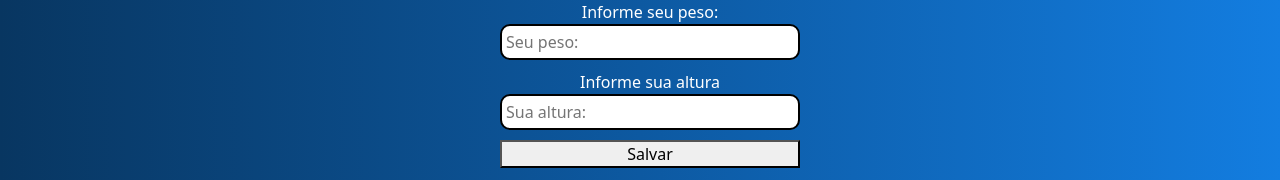
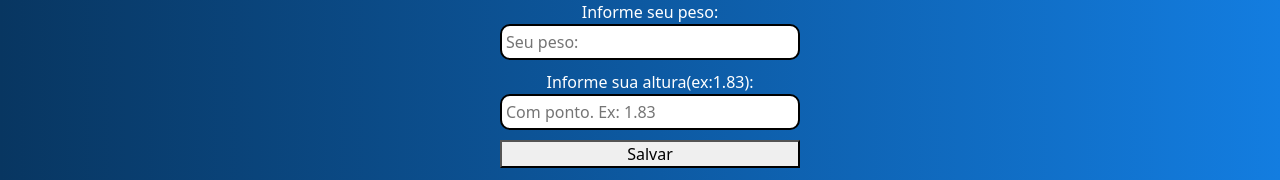
Before and after one commit to Gui53/siteAtividades, a plain HTML site: page imc.html in a window 1280 px wide. Shown: the part 216-396 px from the top of the page. Drawn offline with nearby package versions, Linux system fonts and the light colour scheme.

Commit message:
Auxílio IMC

```diff
--- a/imc.html
+++ b/imc.html
@@ -32,8 +32,8 @@
             <label for="peso">Informe seu peso:</label>
             <input type="number" id="peso" placeholder="Seu peso:" required>
 
-            <label for="altura">Informe sua altura</label>
-            <input type="number" id="altura" placeholder="Sua altura:" required>
+            <label for="altura">Informe sua altura(ex:1.83):</label>
+            <input type="number" id="altura" placeholder="Com ponto. Ex: 1.83" required>
             <button onclick="salvar()">Salvar</button>
         </form>
         <div  class="table table-sm" style="padding: 50px;">
```
